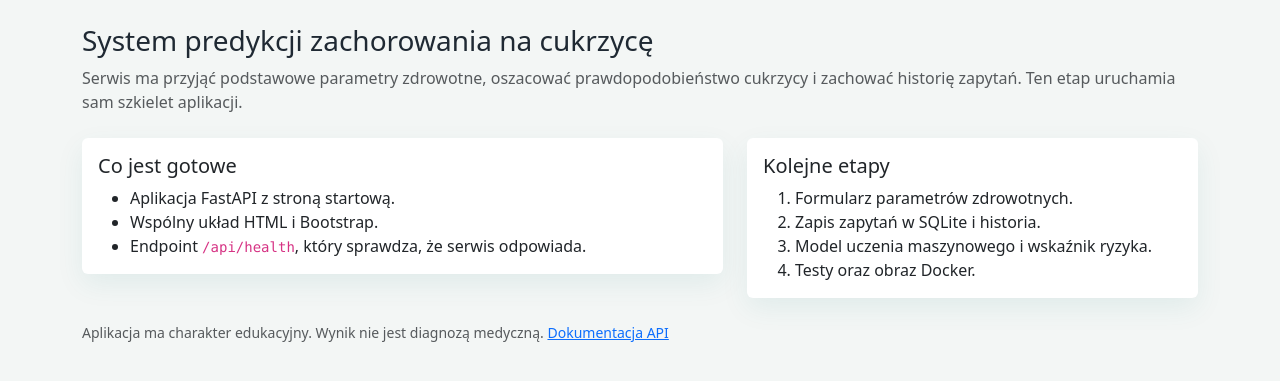
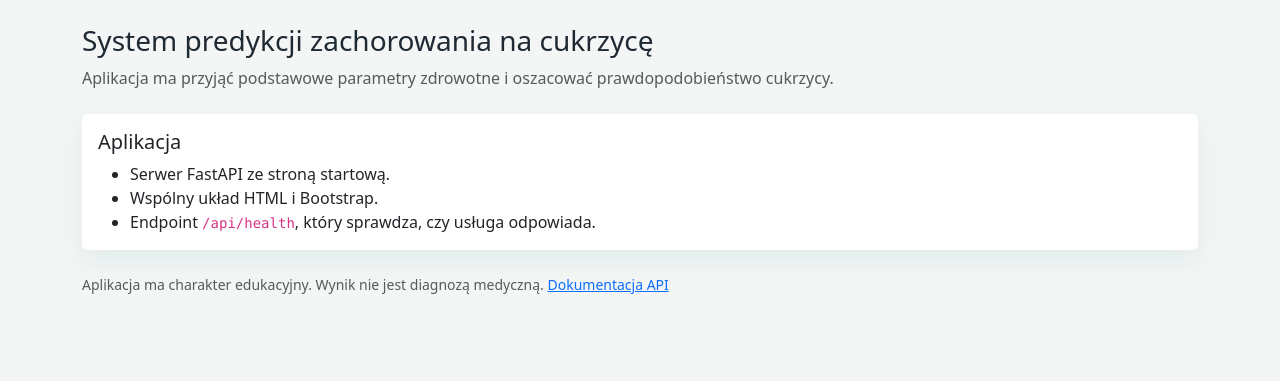
Before and after one commit to SebastianKuzyk/Predykcja_Prawdopodobienstwa_Cukrzycy, a FastAPI app: page / in a window 1280 px wide. Shown: the part 56-437 px from the top of the page. Run offline with FastAPI, Linux system fonts and the light colour scheme; some libraries are stand-ins or nearby versions.

Commit message:
Dodaj szkielet aplikacji webowej.
FastAPI serwuje stronę startową i endpoint sprawdzający stan usługi.

```diff
--- a/app/main.py
+++ b/app/main.py
@@ -10,10 +10,7 @@ templates = Jinja2Templates(directory=str(BASE_DIR / "templates"))
 
 app = FastAPI(
     title="Predykcja cukrzycy",
-    description=(
-        "Szkielet serwisu, który w kolejnych etapach przyjmie parametry zdrowotne, "
-        "zapisze zapytania i oszacuje ryzyko cukrzycy."
-    ),
+    description="Serwis do szacowania ryzyka cukrzycy na podstawie parametrów zdrowotnych.",
     version="0.1.0",
 )
 app.mount("/static", StaticFiles(directory=BASE_DIR / "static"), name="static")
--- a/app/templates/index.html
+++ b/app/templates/index.html
@@ -6,36 +6,18 @@
   <div class="mb-4">
     <h1 class="h3 mb-2">System predykcji zachorowania na cukrzycę</h1>
     <p class="text-muted mb-0">
-      Serwis ma przyjąć podstawowe parametry zdrowotne, oszacować prawdopodobieństwo cukrzycy
-      i zachować historię zapytań. Ten etap uruchamia sam szkielet aplikacji.
+      Aplikacja ma przyjąć podstawowe parametry zdrowotne i oszacować prawdopodobieństwo cukrzycy.
     </p>
   </div>
 
-  <div class="row g-4">
-    <div class="col-lg-7">
   <section class="card">
     <div class="card-body">
-          <h2 class="h5">Co jest gotowe</h2>
+      <h2 class="h5">Aplikacja</h2>
       <ul class="mb-0">
-            <li>Aplikacja FastAPI z stroną startową.</li>
+        <li>Serwer FastAPI ze stroną startową.</li>
         <li>Wspólny układ HTML i Bootstrap.</li>
-            <li>Endpoint <code>/api/health</code>, który sprawdza, że serwis odpowiada.</li>
+        <li>Endpoint <code>/api/health</code>, który sprawdza, czy usługa odpowiada.</li>
       </ul>
     </div>
   </section>
-    </div>
-    <div class="col-lg-5">
-      <section class="card">
-        <div class="card-body">
-          <h2 class="h5">Kolejne etapy</h2>
-          <ol class="mb-0">
-            <li>Formularz parametrów zdrowotnych.</li>
-            <li>Zapis zapytań w SQLite i historia.</li>
-            <li>Model uczenia maszynowego i wskaźnik ryzyka.</li>
-            <li>Testy oraz obraz Docker.</li>
-          </ol>
-        </div>
-      </section>
-    </div>
-  </div>
 {% endblock %}
```
Also changed, not shown: README.md. Lines whose indentation alone changed are shown as unchanged.
